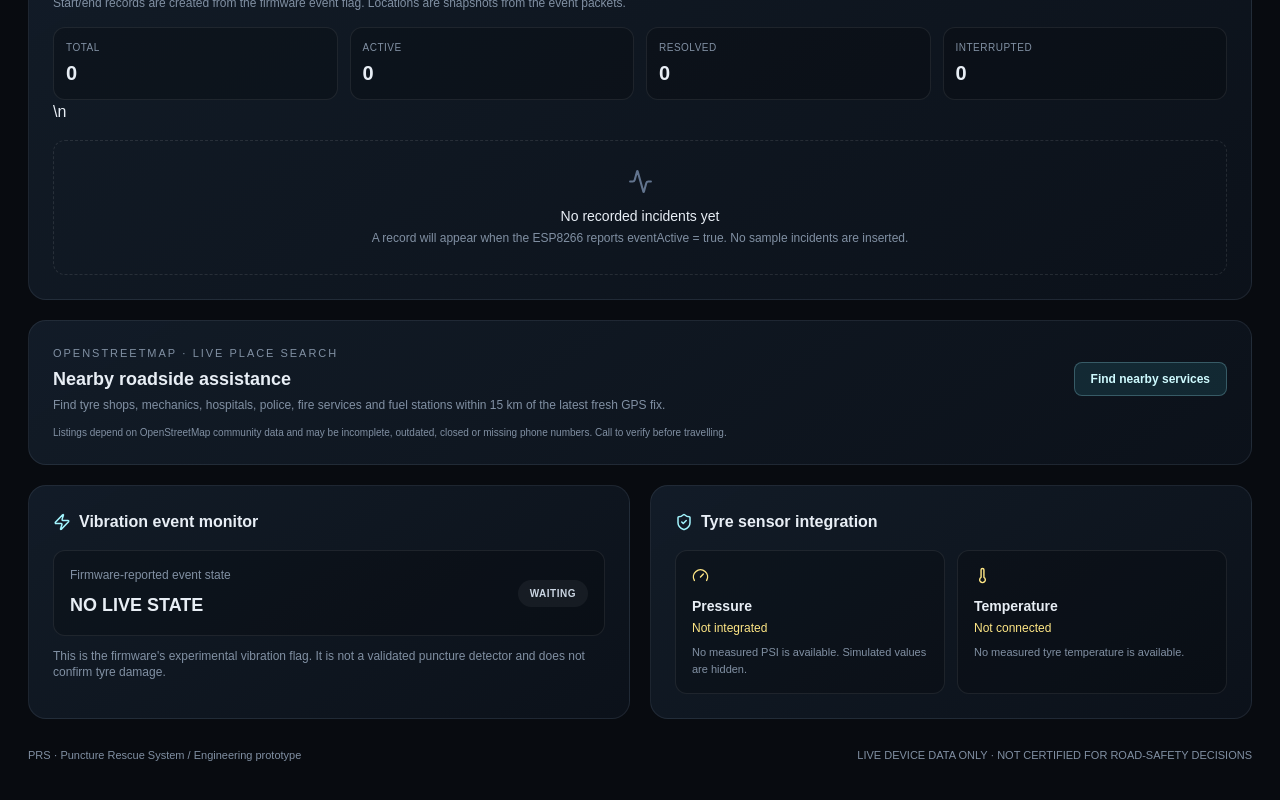
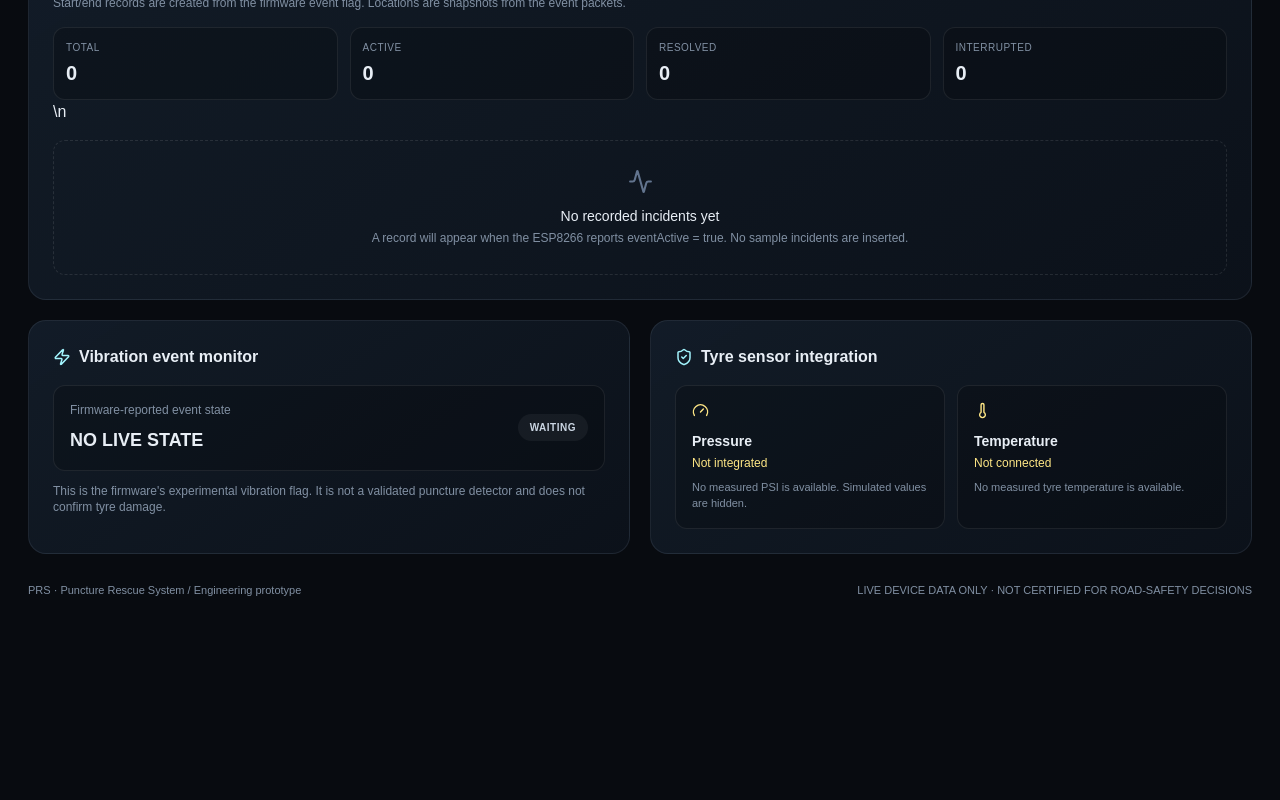
Before and after one commit to devanshshukla-3004/PRS-LIVE-DASHBOARD, a Next.js app: page / in a window 1280 px wide. Shown: the part 1606-2406 px from the top of the page. After the commit the page ends 2260 px from the top, so only its background shows below. Built offline with nearby package versions, Linux system fonts and the light colour scheme.

Commit message:
Remove nearby roadside assistance section for now

```diff
--- a/app/page.tsx
+++ b/app/page.tsx
@@ -39,13 +39,6 @@ type IncidentSnapshot = {
   startVibration: { score: number; ax: number; ay: number; az: number };
   endVibration: { score: number; ax: number; ay: number; az: number } | null;
 };
-type NearbyPlace = {
-  id: string; name: string; category: string; distanceKm: number;
-  latitude: number; longitude: number; address: string; phone: string | null;
-  mapsUrl: string; sourceUrl: string;
-};
-type NearbyResponse = { available: boolean; reason?: string; error?: string; source?: string; radiusKm?: number; places: NearbyPlace[] };
-
 function Metric({ label, value, unit, icon: Icon, foot, alert = false }: {
   label: string; value: string; unit?: string; icon: typeof Activity; foot: string; alert?: boolean;
 }) {
@@ -76,9 +69,6 @@ export default function Home() {
   const [incidentError, setIncidentError] = useState("");
   const [eventNotice, setEventNotice] = useState("");
   const lastEventState = useRef<boolean | null>(null);
-  const [nearby, setNearby] = useState<NearbyResponse | null>(null);
-  const [nearbyLoading, setNearbyLoading] = useState(false);
-
   useEffect(() => {
     let active = true;
     const poll = async () => {
@@ -136,19 +126,6 @@ export default function Home() {
     downloadLink.download = "prs-incident-history.csv";
     downloadLink.click();
     URL.revokeObjectURL(url);
-  };
-
-  const loadNearby = async () => {
-    setNearbyLoading(true);
-    try {
-      const response = await fetch("/api/nearby", { cache: "no-store" });
-      const data = await response.json() as NearbyResponse;
-      setNearby(data);
-    } catch {
-      setNearby({ available: false, error: "Nearby services could not be loaded. Please retry.", places: [] });
-    } finally {
-      setNearbyLoading(false);
-    }
   };
 
   const telemetry = snapshot?.telemetry ?? null;
@@ -332,28 +309,6 @@ export default function Home() {
         </div>
       </section>
 
-      <section className="panel mt-5 p-5 sm:p-6" id="roadside-assistance">
-        <div className="flex flex-wrap items-center justify-between gap-3">
-          <div><p className="text-[11px] tracking-[.18em] muted">OPENSTREETMAP · LIVE PLACE SEARCH</p><h2 className="mt-1 text-lg font-semibold">Nearby roadside assistance</h2><p className="mt-1 text-xs muted">Find tyre shops, mechanics, hospitals, police, fire services and fuel stations within 15 km of the latest fresh GPS fix.</p></div>
-          <button onClick={loadNearby} disabled={nearbyLoading} className="rounded-lg border border-cyan-200/25 bg-cyan-300/10 px-4 py-2 text-xs font-semibold text-cyan-100 disabled:opacity-50">{nearbyLoading ? "Searching…" : nearby ? "Refresh nearby places" : "Find nearby services"}</button>
-        </div>
-        {nearby?.available && <p className="mt-3 text-xs muted">{nearby.places.length} mapped listings · within {nearby.radiusKm} km · Source: {nearby.source}</p>}
-        {nearby?.reason && <p className="mt-4 rounded-lg border border-amber-300/20 bg-amber-300/5 p-3 text-xs text-amber-100">{nearby.reason}</p>}
-        {nearby?.error && <p className="mt-4 rounded-lg border border-amber-300/20 bg-amber-300/5 p-3 text-xs text-amber-100">{nearby.error}</p>}
-        {nearby?.available && <div className="mt-4 grid gap-3 md:grid-cols-2">
-          {nearby.places.length ? nearby.places.map((place) => <article key={place.id} className="rounded-xl border border-white/10 bg-black/20 p-4">
-            <div className="flex items-start justify-between gap-3"><div><span className="text-[10px] uppercase tracking-wider text-cyan-200">{place.category}</span><h3 className="mt-1 text-sm font-semibold">{place.name}</h3></div><span className="shrink-0 text-xs font-semibold tabular-nums text-emerald-200">{place.distanceKm.toFixed(1)} km</span></div>
-            <p className="mt-2 text-xs muted">{place.address}</p>
-            <div className="mt-3 flex flex-wrap gap-3 text-xs">
-              <a className="text-cyan-200 underline underline-offset-4" href={place.mapsUrl} target="_blank" rel="noreferrer">Directions ↗</a>
-              {place.phone && <a className="text-cyan-200 underline underline-offset-4" href={"tel:" + place.phone}>Call {place.phone}</a>}
-              <a className="text-slate-400 underline underline-offset-4" href={place.sourceUrl} target="_blank" rel="noreferrer">OSM listing</a>
-            </div>
-          </article>) : <div className="rounded-xl border border-dashed border-white/10 p-6 text-center text-sm muted md:col-span-2">No mapped services were returned in this area. Try again later or search directly in Google Maps.</div>}
-        </div>}
-        <p className="mt-3 text-[10px] muted">Listings depend on OpenStreetMap community data and may be incomplete, outdated, closed or missing phone numbers. Call to verify before travelling.</p>
-      </section>
-
       <div className="mt-5 grid gap-5 lg:grid-cols-2">
         <section className="panel p-5 sm:p-6">
           <div className="flex items-center gap-2"><Zap size={18} className="text-cyan-200"/><h2 className="font-semibold">Vibration event monitor</h2></div>
```
